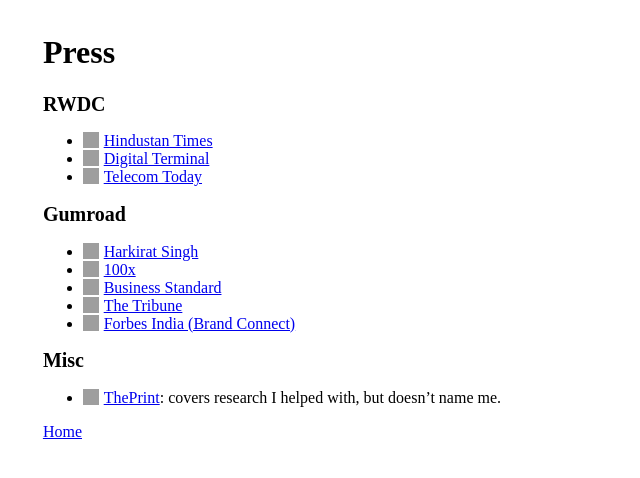
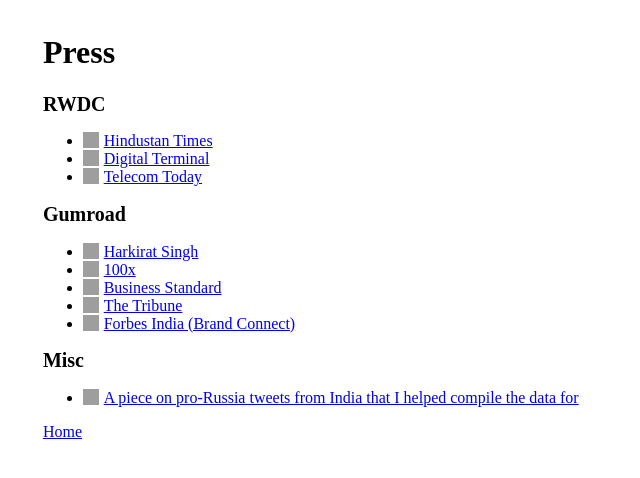
Before and after one commit to ShriKaranHanda/site, a plain HTML site: page press/index.html in a window 1280 px wide. Shown: the whole page, without its empty margins (0-640 px from the left). Drawn offline with Linux system fonts and the light colour scheme; grey boxes are pictures that could not be loaded.

Commit message:
copy: describe research contribution in press link

```diff
--- a/press/index.html
+++ b/press/index.html
@@ -25,7 +25,7 @@
     </ul>
     <h2>Misc</h2>
     <ul>
-      <li><a href="https://theprint.in/world/coordinated-campaign-india-1-source-for-pro-russia-tweets-amid-ukraine-war-says-ashoka-study/969479/">ThePrint</a>: covers research I helped with, but doesn’t name me.</li>
+      <li><a href="https://theprint.in/world/coordinated-campaign-india-1-source-for-pro-russia-tweets-amid-ukraine-war-says-ashoka-study/969479/">A piece on pro-Russia tweets from India that I helped compile the data for</a></li>
     </ul>
     <p><a href="/">Home</a></p>
   </body>
```
